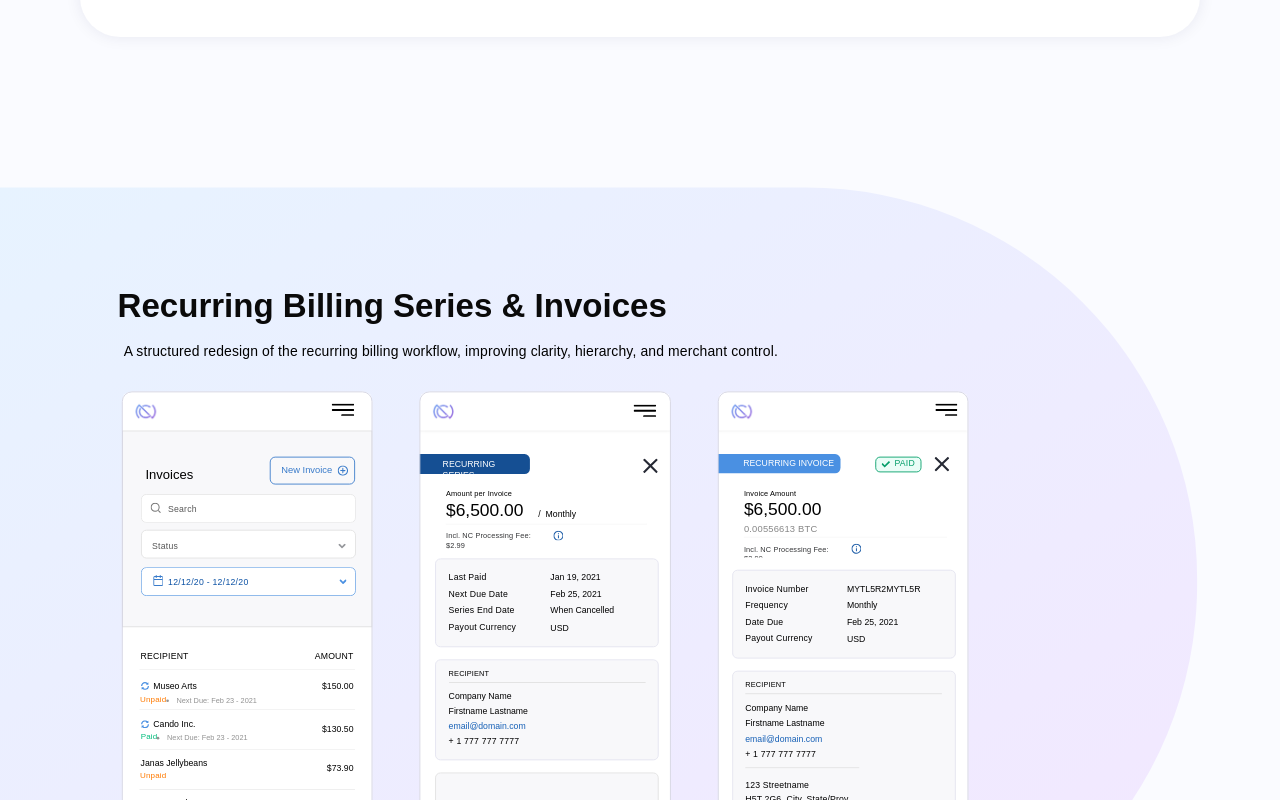
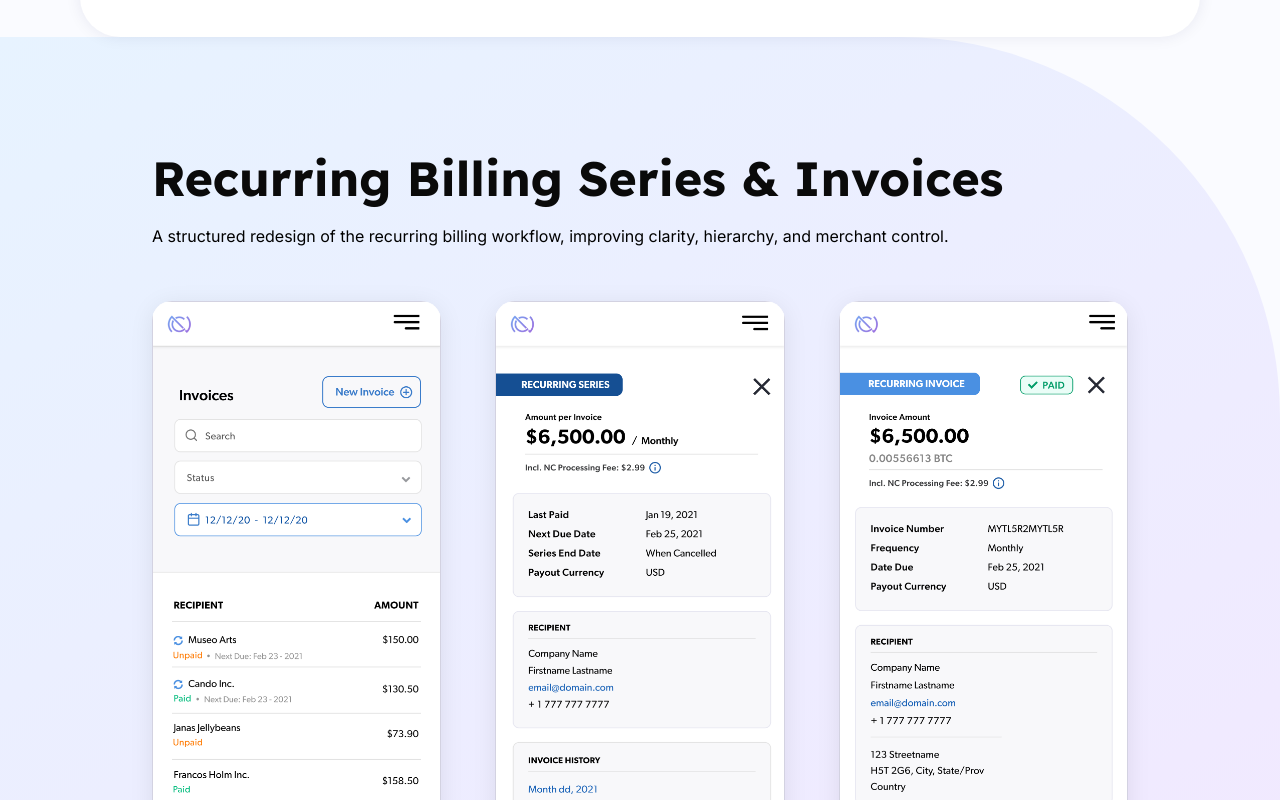
Before and after one commit to saragunnarsson/saragunnarsson.github.io, a React (Vite) app: page /case-study/netcents-recurring-invoices in a window 1280 px wide. Shown: the part 1940-2740 px from the top of the page. Built offline with nearby package versions, Linux system fonts and the light colour scheme.

Commit message:
fix: review comments

```diff
--- a/src/app/components/MobileRecurringInvoices.tsx
+++ b/src/app/components/MobileRecurringInvoices.tsx
@@ -5,11 +5,8 @@ export function MobileRecurringInvoices() {
   return (
     <div className="w-full px-[24px] sm:px-[40px] pt-[90px] pb-[40px]">
       {/* Title */}
-      <div className="max-w-[600px] mx-auto mb-[40px] text-center">
-        <h2
-          className="text-[#0a0a0a] text-[26px] leading-[34px] sm:text-[30px] sm:leading-[40px] mb-[12px]"
-          style={{ fontFamily: "Lexend Deca, sans-serif", fontWeight: 700 }}
-        >
+      <div className="max-w-[600px] mx-auto mb-[40px] text-left">
+        <h2 className="font-lexend-deca font-bold text-[#0a0a0a] text-[26px] leading-[34px] sm:text-[30px] sm:leading-[40px] mb-[12px]">
           Recurring Billing Series & Invoices
         </h2>
         <p className="text-black text-[14px] leading-[22px] sm:text-[15px] sm:leading-[24px]">
--- a/src/app/pages/LandingPage.tsx
+++ b/src/app/pages/LandingPage.tsx
@@ -295,17 +295,16 @@ export function LandingPage() {
 
       {/* Hero Section */}
       <section className="px-[16px] pt-[80px] pb-[30px] sm:px-[24px] sm:pt-[20px] md:pt-0 md:pb-0 xl:px-[28px]">
-        <div className="mx-auto max-w-[1384px]">
         <AnimatedSection>
           <div
-              className="rounded-[30px] px-[28px] py-[40px] sm:rounded-[50px] sm:px-[48px] sm:py-[60px] md:rounded-[70px] md:px-[80px] md:pt-[80px] md:pb-[100px] lg:rounded-[80px] lg:pl-[150px] lg:pr-[80px] lg:pt-[120px] lg:pb-[180px] xl:pl-[189px] xl:pt-[134px] xl:pb-[200px] sm:mt-[90px] md:mt-[100px] lg:mt-[115px]"
+            className="w-full rounded-[30px] sm:mt-[90px] sm:rounded-[50px] md:mt-[100px] md:rounded-[70px] lg:mt-[115px] lg:rounded-[80px]"
             style={{
               background:
                 "linear-gradient(152.569deg, rgb(239, 224, 255) 0%, rgb(220, 234, 255) 50%, rgb(255, 229, 229) 100%)",
-                maxWidth: "2000px",
             }}
           >
-              <div className="max-w-4xl relative">
+            <div className="mx-auto max-w-[1384px] px-[28px] py-[40px] sm:px-[48px] sm:py-[60px] md:px-[80px] md:pt-[80px] md:pb-[100px] lg:pl-[150px] lg:pr-[80px] lg:pt-[120px] lg:pb-[180px] xl:pl-[189px] xl:pt-[134px] xl:pb-[200px]">
+              <div className="relative max-w-4xl">
                 {/* Decorative white line - desktop only */}
                 <div className="hidden lg:block absolute left-[-80px] xl:left-[-100px] top-[25px] w-[160px] xl:w-[180px] h-[400px] xl:h-[445px]">
                   <svg
@@ -364,8 +363,8 @@ export function LandingPage() {
                 </div>
               </div>
             </div>
+          </div>
         </AnimatedSection>
-        </div>
       </section>
 
       {/* About Section */}
--- a/src/app/pages/NetCentsRecurringInvoices.tsx
+++ b/src/app/pages/NetCentsRecurringInvoices.tsx
@@ -1,6 +1,4 @@
 import { useState, useEffect } from "react";
-import Frame1408 from "../../imports/Frame1408";
-import Frame1408Background from "../../imports/Frame1408Background";
 import { MobileRecurringInvoices } from "../components/MobileRecurringInvoices";
 import { Link, useNavigate } from "react-router";
 import { Mail } from "lucide-react";
@@ -9,6 +7,7 @@ import svgPaths from "../../imports/svg-si7wdvwp4g";
 import SkandiUxuiLogo from "../../imports/SkandiUxuiLogo";
 import SkandiUxuiLogoWhite from "../../imports/SkandiUxuiLogoWhite";
 import { ImageWithFallback } from "../components/figma/ImageWithFallback";
+import { mobileRecurringInvoicesImages } from "../components/mobileRecurringInvoicesImages";
 import { usePreloadImages } from "../components/usePreloadImages";
 import { caseStudyImages } from "./caseStudyImages";
 
@@ -352,19 +351,67 @@ export function NetCentsRecurringInvoices() {
         </div>
 
         {/* Tablet/Desktop: Scaled original diagram */}
-        <div className="hidden md:block w-full pt-[80px] md:pt-[100px] pb-[80px] lg:pb-[100px] mb-[100px] md:mb-[140px] lg:mb-[180px] overflow-x-clip overflow-y-visible">
-          <div className="relative w-full md:h-[638px] lg:h-[725px] xl:h-[840px]">
-            {/* Background gradient - stays at left edge of viewport */}
-            <div className="absolute left-0 top-0">
-              <div className="origin-top-left md:scale-[0.66] lg:scale-[0.75] xl:scale-[0.87]">
-                <Frame1408Background />
+        <div className="hidden md:block relative w-full mb-[100px] md:mb-[140px] lg:mb-[180px]">
+          <div
+            aria-hidden="true"
+            className="absolute inset-y-0 left-0 right-0 rounded-r-[240px] lg:rounded-r-[320px] xl:rounded-r-[380px] pointer-events-none"
+            style={{
+              backgroundImage:
+                "linear-gradient(147deg, #E7F3FF 0%, #F3E7FF 100%)",
+            }}
+          />
+
+          <div className="relative z-10 mx-auto max-w-[1200px] px-[40px] lg:px-[56px] pt-[96px] lg:pt-[112px] pb-[88px] lg:pb-[110px]">
+            <div className="mx-auto max-w-[976px] text-left">
+              <h2
+                className="text-[#0a0a0a] text-[34px] leading-[42px] lg:text-[42px] lg:leading-[52px] xl:text-[48px] xl:leading-[58px]"
+                style={{
+                  fontFamily: "Lexend Deca, sans-serif",
+                  fontWeight: 700,
+                }}
+              >
+                Recurring Billing Series & Invoices
+              </h2>
+              <p className="mt-[16px] max-w-[871px] text-black text-[15px] leading-[24px] lg:text-[16px] lg:leading-[26px]">
+                A structured redesign of the recurring billing workflow,
+                improving clarity, hierarchy, and merchant control.
+              </p>
+            </div>
+
+            <div className="mx-auto mt-[52px] grid max-w-[976px] grid-cols-3 items-start gap-[18px] lg:gap-[32px] xl:gap-[54px]">
+              <div>
+                <div className="overflow-hidden rounded-[20px] bg-white shadow-[0px_4px_24px_rgba(0,0,0,0.08)]">
+                  <ImageWithFallback
+                    src={mobileRecurringInvoicesImages.invoicesList}
+                    alt="Invoices list view"
+                    className="block w-full h-auto"
+                    sizes="(max-width: 1023px) calc((100vw - 80px - 36px) / 3), (max-width: 1279px) calc((100vw - 112px - 64px) / 3), 289px"
+                    loading="lazy"
+                  />
+                </div>
               </div>
-            </div>
-            {/* Content - inside centered container to align with cards above */}
-            <div className="absolute inset-0">
-              <div className="max-w-[1200px] mx-auto md:px-[40px] h-full">
-                <div className="origin-top-left md:scale-[0.66] lg:scale-[0.75] xl:scale-[0.87] md:-translate-x-[190px] lg:-translate-x-[130px] xl:-translate-x-[260px] translate-y-[90px]">
-                  <Frame1408 />
+
+              <div>
+                <div className="overflow-hidden rounded-[20px] bg-white shadow-[0px_4px_24px_rgba(0,0,0,0.08)]">
+                  <ImageWithFallback
+                    src={mobileRecurringInvoicesImages.recurringSeries}
+                    alt="Recurring series detail view"
+                    className="block w-full h-auto"
+                    sizes="(max-width: 1023px) calc((100vw - 80px - 36px) / 3), (max-width: 1279px) calc((100vw - 112px - 64px) / 3), 289px"
+                    loading="lazy"
+                  />
+                </div>
+              </div>
+
+              <div>
+                <div className="overflow-hidden rounded-[20px] bg-white shadow-[0px_4px_24px_rgba(0,0,0,0.08)]">
+                  <ImageWithFallback
+                    src={mobileRecurringInvoicesImages.recurringInvoice}
+                    alt="Recurring invoice detail view"
+                    className="block w-full h-auto"
+                    sizes="(max-width: 1023px) calc((100vw - 80px - 36px) / 3), (max-width: 1279px) calc((100vw - 112px - 64px) / 3), 289px"
+                    loading="lazy"
+                  />
                 </div>
               </div>
             </div>
--- a/src/styles/theme.css
+++ b/src/styles/theme.css
@@ -76,6 +76,10 @@
   --sidebar-accent-foreground: oklch(0.985 0 0);
   --sidebar-border: oklch(0.269 0 0);
   --sidebar-ring: oklch(0.439 0 0);
+}
+
+@theme {
+  --font-lexend-deca: "Lexend Deca", -apple-system, BlinkMacSystemFont, "Segoe UI", sans-serif;
 }
 
 @theme inline {
```
Lines whose indentation alone changed are shown as unchanged.
